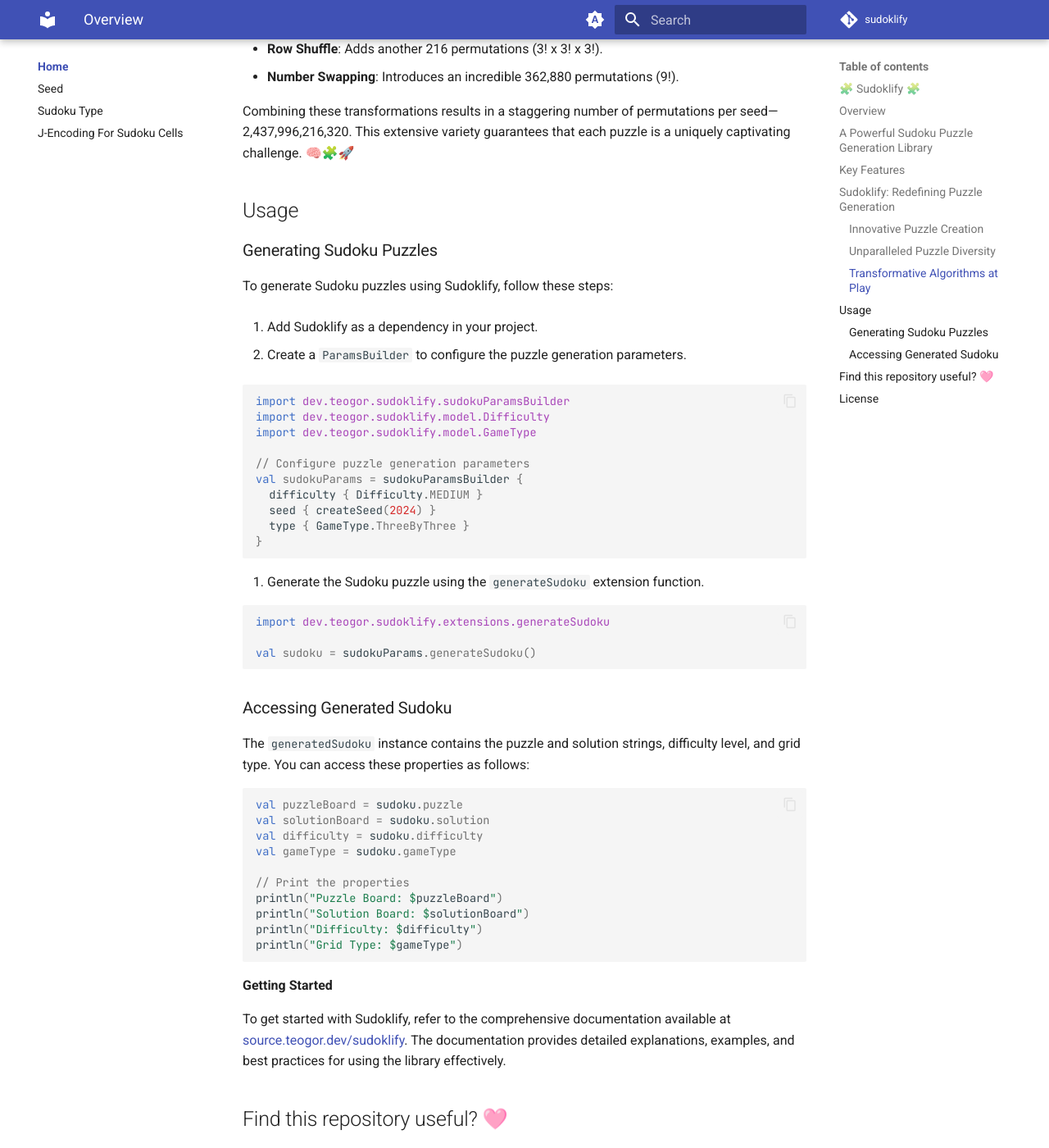
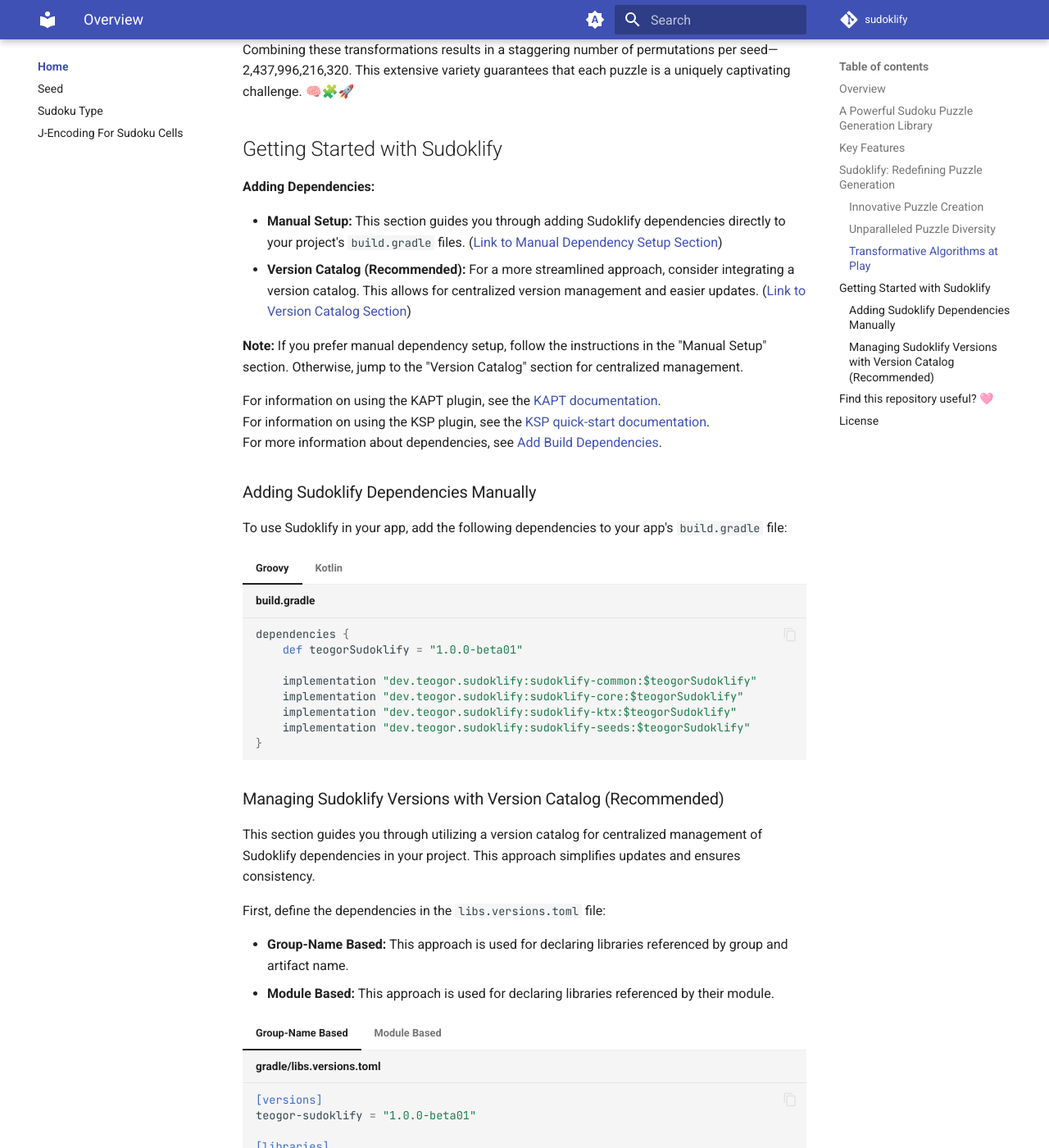
Before and after one commit to teogor/sudoklify, an MkDocs documentation site: the page built from docs/index.md, in a window 1280 px wide and 1400 px high, scrolled down 1543 px. Shown: the whole window at 82% size. Built offline with MkDocs 1.6.1 and Material for MkDocs 9.7.7, drawn with Linux system fonts in a browser that asks for light colours; comment, search, counter and statistics services are not loaded; some of the changed text lies outside the part shown.

Commit message:
Update Documentation for Improved Clarity and Accuracy

````diff
--- a/docs/index.md
+++ b/docs/index.md
@@ -1,4 +1,4 @@
-## 🧩 Sudoklify 🧩
+# 🧩 Sudoklify 🧩
 
 ## Overview
 
@@ -55,60 +55,111 @@ Combining these transformations results in a staggering number of permutations p
 seed—2,437,996,216,320. This extensive variety guarantees that each puzzle is a uniquely captivating
 challenge. 🧠🧩🚀
 
-## Usage
+[//]: # (REGION-DEPENDENCIES)
 
-### Generating Sudoku Puzzles
+## Getting Started with Sudoklify
 
-To generate Sudoku puzzles using Sudoklify, follow these steps:
+**Adding Dependencies:**
 
-1. Add Sudoklify as a dependency in your project.
+* **Manual Setup:**  This section guides you through adding Sudoklify dependencies directly to your project's `build.gradle` files. ([Link to Manual Dependency Setup Section](#adding-sudoklify-dependencies-manually))
+* **Version Catalog (Recommended):** For a more streamlined approach, consider integrating a version catalog. This allows for centralized version management and easier updates. ([Link to Version Catalog Section](#managing-sudoklify-versions-with-version-catalog-recommended))
 
-2. Create a `ParamsBuilder` to configure the puzzle generation parameters.
+**Note:** If you prefer manual dependency setup, follow the instructions in the "Manual Setup" section. Otherwise, jump to the "Version Catalog" section for centralized management.
 
-```kotlin
-import dev.teogor.sudoklify.sudokuParamsBuilder
-import dev.teogor.sudoklify.model.Difficulty
-import dev.teogor.sudoklify.model.GameType
+For information on using the KAPT plugin, see the [KAPT documentation](https://kotlinlang.org/docs/kapt.html).
+For information on using the KSP plugin, see the [KSP quick-start documentation](https://kotlinlang.org/docs/ksp-quickstart.html).
+For more information about dependencies, see [Add Build Dependencies](https://developer.android.com/studio/build/dependencies).
 
-// Configure puzzle generation parameters
-val sudokuParams = sudokuParamsBuilder {
-  difficulty { Difficulty.MEDIUM }
-  seed { createSeed(2024) }
-  type { GameType.ThreeByThree }
-}
-```
+### Adding Sudoklify Dependencies Manually
 
-3. Generate the Sudoku puzzle using the `generateSudoku` extension function.
+To use Sudoklify in your app, add the following dependencies to your app's `build.gradle` file:
 
-```kotlin
-import dev.teogor.sudoklify.extensions.generateSudoku
+=== "Groovy"
 
-val sudoku = sudokuParams.generateSudoku()
-```
+    ```groovy title="build.gradle"
+    dependencies {
+        def teogorSudoklify = "1.0.0-beta01"
 
-### Accessing Generated Sudoku
+        implementation "dev.teogor.sudoklify:sudoklify-common:$teogorSudoklify"
+        implementation "dev.teogor.sudoklify:sudoklify-core:$teogorSudoklify"
+        implementation "dev.teogor.sudoklify:sudoklify-ktx:$teogorSudoklify"
+        implementation "dev.teogor.sudoklify:sudoklify-seeds:$teogorSudoklify"
+    }
+    ```
 
-The `generatedSudoku` instance contains the puzzle and solution strings, difficulty level, and grid
-type. You can access these properties as follows:
+=== "Kotlin"
 
-```kotlin
-val puzzleBoard = sudoku.puzzle
-val solutionBoard = sudoku.solution
-val difficulty = sudoku.difficulty
-val gameType = sudoku.gameType
+    ```kotlin title="build.gradle.kts"
+    dependencies {
+        val teogorSudoklify = "1.0.0-beta01"
 
-// Print the properties
-println("Puzzle Board: $puzzleBoard")
-println("Solution Board: $solutionBoard")
-println("Difficulty: $difficulty")
-println("Grid Type: $gameType")
-```
+        implementation("dev.teogor.sudoklify:sudoklify-common:$teogorSudoklify")
+        implementation("dev.teogor.sudoklify:sudoklify-core:$teogorSudoklify")
+        implementation("dev.teogor.sudoklify:sudoklify-ktx:$teogorSudoklify")
+        implementation("dev.teogor.sudoklify:sudoklify-seeds:$teogorSudoklify")
+    }
+    ```
 
-**Getting Started**
+### Managing Sudoklify Versions with Version Catalog (Recommended)
 
-To get started with Sudoklify, refer to the comprehensive documentation available at
-[source.teogor.dev/sudoklify](https://source.teogor.dev/sudoklify). The documentation provides
-detailed explanations, examples, and best practices for using the library effectively.
+This section guides you through utilizing a version catalog for centralized management of Sudoklify dependencies in your project. This approach simplifies updates and ensures consistency.
+
+First, define the dependencies in the `libs.versions.toml` file:
+
+- **Group-Name Based:** This approach is used for declaring libraries referenced by group and artifact name.
+- **Module Based:** This approach is used for declaring libraries referenced by their module.
+
+=== "Group-Name Based"
+
+    ```toml title="gradle/libs.versions.toml"
+    [versions]
+    teogor-sudoklify = "1.0.0-beta01"
+
+    [libraries]
+    teogor-sudoklify-common = { group = "dev.teogor.sudoklify", name = "sudoklify-common", version.ref = "teogor-sudoklify" }
+    teogor-sudoklify-core = { group = "dev.teogor.sudoklify", name = "sudoklify-core", version.ref = "teogor-sudoklify" }
+    teogor-sudoklify-ktx = { group = "dev.teogor.sudoklify", name = "sudoklify-ktx", version.ref = "teogor-sudoklify" }
+    teogor-sudoklify-seeds = { group = "dev.teogor.sudoklify", name = "sudoklify-seeds", version.ref = "teogor-sudoklify" }
+    ```
+
+=== "Module Based"
+
+    ```toml title="gradle/libs.versions.toml"
+    [versions]
+    teogor-sudoklify = "1.0.0-beta01"
+
+    [libraries]
+    teogor-sudoklify-common = { module = "dev.teogor.sudoklify:sudoklify-common", version.ref = "teogor-sudoklify" }
+    teogor-sudoklify-core = { module = "dev.teogor.sudoklify:sudoklify-core", version.ref = "teogor-sudoklify" }
+    teogor-sudoklify-ktx = { module = "dev.teogor.sudoklify:sudoklify-ktx", version.ref = "teogor-sudoklify" }
+    teogor-sudoklify-seeds = { module = "dev.teogor.sudoklify:sudoklify-seeds", version.ref = "teogor-sudoklify" }
+    ```
+
+Then, add these dependencies in your app's `build.gradle` file:
+
+=== "Groovy"
+
+    ```groovy title="build.gradle"
+    dependencies {
+        implementation libs.teogor.sudoklify.common
+        implementation libs.teogor.sudoklify.core
+        implementation libs.teogor.sudoklify.ktx
+        implementation libs.teogor.sudoklify.seeds
+    }
+    ```
+
+=== "Kotlin"
+
+    ```kotlin title="build.gradle.kts"
+    dependencies {
+        implementation(libs.teogor.sudoklify.common)
+        implementation(libs.teogor.sudoklify.core)
+        implementation(libs.teogor.sudoklify.ktx)
+        implementation(libs.teogor.sudoklify.seeds)
+    }
+    ```
+
+[//]: # (REGION-DEPENDENCIES)
 
 ## Find this repository useful? 🩷
 
````
Also changed, not shown: docs/assets/winds/sudoklify.json (added, +59 -0 lines), docs/releases.md (deleted, +0 -197 lines), docs/releases/implementation.md (deleted, +0 -65 lines), docs/releases/index.md (added, +205 -0 lines), winds-changelog.yml (added, +78 -0 lines), 7 other files.
